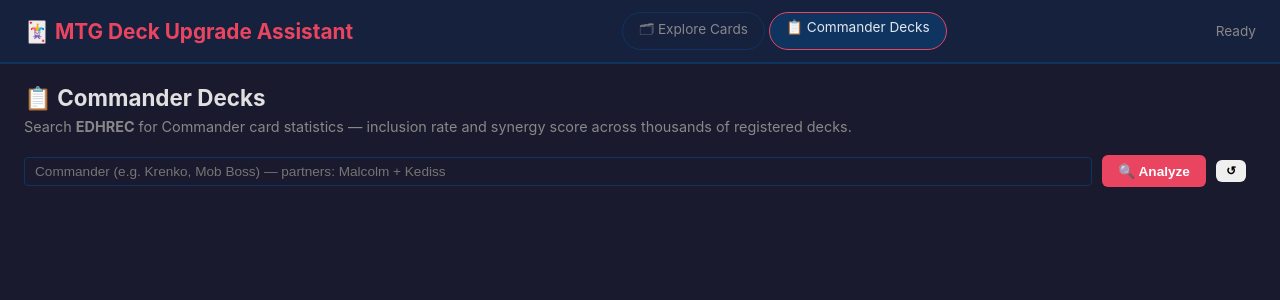
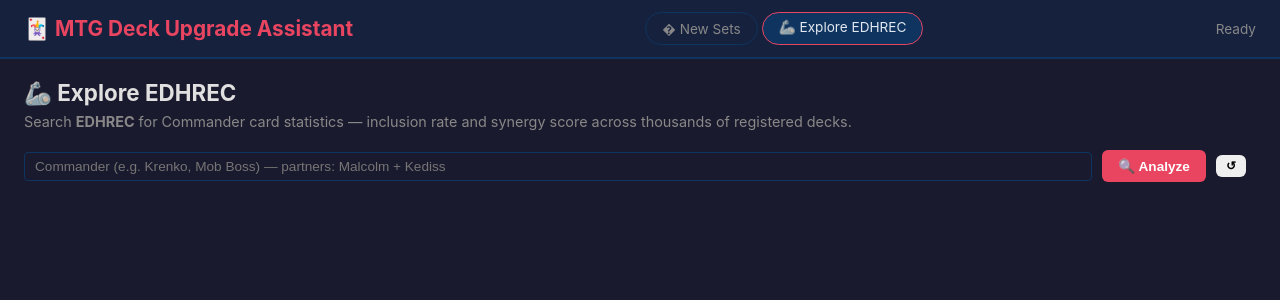
Before and after one commit to J-Bot98/mtg-deck-upgrade-assistant, a FastAPI app: page /decks in a window 1280 px wide. Shown: the top 300 px of the page. Run offline with FastAPI, Linux system fonts and the light colour scheme.

Commit message:
feat: enhance LLM client with conversation history support and update UI for EDHREC exploration

```diff
--- a/app/clients/llm_client.py
+++ b/app/clients/llm_client.py
@@ -79,16 +79,18 @@ class LLMClient:
         system_prompt: Optional[str] = None,
         temperature: float = 0.7,
         max_tokens: int = 2000,
+        history: Optional[List[Dict[str, str]]] = None,
     ) -> str:
         """Send a message to the LLM and return the response text."""
-        # Gemini 3.x requires temperature=1.0 to avoid infinite loops / degraded output
         if "gemini-3" in self.model or "gemini/gemini-3" in self.model:
             temperature = 1.0
 
         messages: List[Dict[str, str]] = []
-
         if system_prompt:
             messages.append({"role": "system", "content": system_prompt})
+        # Inject conversation history before the current message
+        if history:
+            messages.extend(history)
         messages.append({"role": "user", "content": user_message})
 
         try:
--- a/app/services/ai_service.py
+++ b/app/services/ai_service.py
@@ -139,6 +139,7 @@ class AIService:
                 system_prompt=SYSTEM_PROMPT,
                 temperature=0.7,
                 max_tokens=3000,
+                history=list(conversation_history) if conversation_history else None,
             )
             logger.info("  [step 3] LLM response: %d chars", len(response))
             logger.info("────────────────────────────────────────")
--- a/app/templates/decks.html
+++ b/app/templates/decks.html
@@ -3,7 +3,7 @@
 <head>
     <meta charset="UTF-8">
     <meta name="viewport" content="width=device-width, initial-scale=1.0">
-    <title>Commander Decks · MTG Deck Upgrade Assistant</title>
+    <title>Explore EDHREC · MTG Deck Upgrade Assistant</title>
     <link rel="stylesheet" href="/static/css/style.css">
 </head>
 <body>
@@ -12,8 +12,8 @@
 <div class="header">
     <h1>🃏 MTG Deck Upgrade Assistant</h1>
     <nav class="page-nav">
-        <a href="/" class="page-nav-btn">🗂 Explore Cards</a>
-        <a href="/decks" class="page-nav-btn active">📋 Commander Decks</a>
+        <a href="/" class="page-nav-btn">� New Sets</a>
+        <a href="/decks" class="page-nav-btn active">🦾 Explore EDHREC</a>
     </nav>
     <div class="status" id="status-bar">Ready</div>
 </div>
@@ -22,7 +22,7 @@
 <div class="deck-page">
 
     <div class="deck-page-header">
-        <h2>📋 Commander Decks</h2>
+        <h2>🦾 Explore EDHREC</h2>
         <p>Search <strong>EDHREC</strong> for Commander card statistics — inclusion rate and synergy score across thousands of registered decks.</p>
     </div>
 
@@ -283,9 +283,9 @@ function updateExportBar() {
 
 function clearSelection() {
     selectedCards.clear();
-    document.querySelectorAll('.deck-card-row.selected').forEach(function(el) {
+    document.querySelectorAll('.card-item.selected').forEach(function(el) {
         el.classList.remove('selected');
-        el.querySelector('.deck-card-check').textContent = '○';
+        var chk = el.querySelector('.card-check'); if (chk) chk.textContent = '○';
     });
     updateExportBar();
 }
@@ -303,11 +303,11 @@ function toggleDeckCard(name, el) {
     if (selectedCards.has(name)) {
         selectedCards.delete(name);
         el.classList.remove('selected');
-        el.querySelector('.deck-card-check').textContent = '○';
+        var chk = el.querySelector('.card-check'); if (chk) chk.textContent = '○';
     } else {
         selectedCards.add(name);
         el.classList.add('selected');
-        el.querySelector('.deck-card-check').textContent = '✓';
+        var chk = el.querySelector('.card-check'); if (chk) chk.textContent = '✓';
     }
     updateExportBar();
 }
--- a/app/templates/index.html
+++ b/app/templates/index.html
@@ -12,8 +12,8 @@
 <div class="header">
     <h1>🃏 MTG Deck Upgrade Assistant</h1>
     <nav class="page-nav">
-        <a href="/" class="page-nav-btn active">🗂 Explore Cards</a>
-        <a href="/decks" class="page-nav-btn">📋 Commander Decks</a>
+        <a href="/" class="page-nav-btn active">� New Sets</a>
+        <a href="/decks" class="page-nav-btn">🦾 Explore EDHREC</a>
     </nav>
     <div class="status" id="status-bar">Ready</div>
 </div>
```
